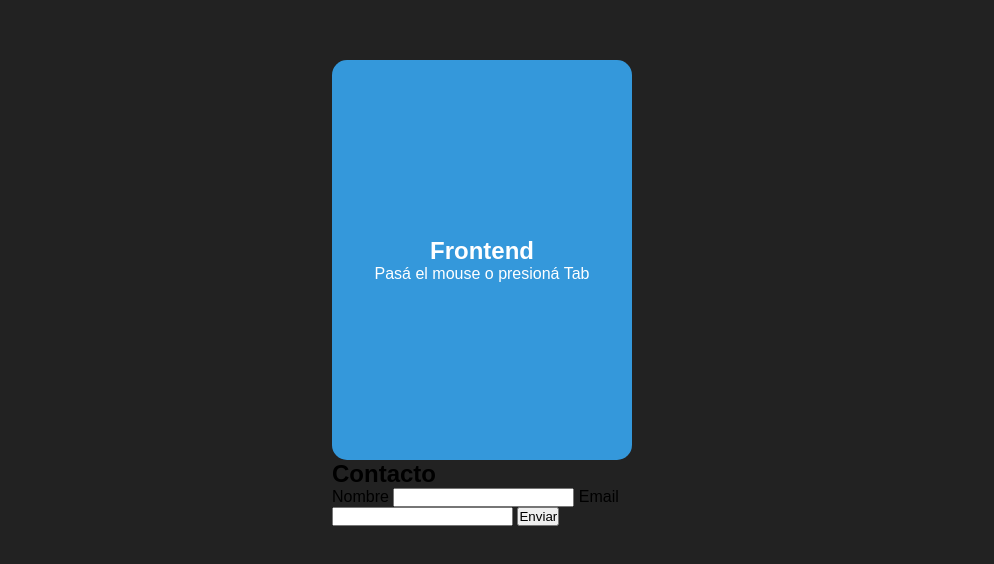
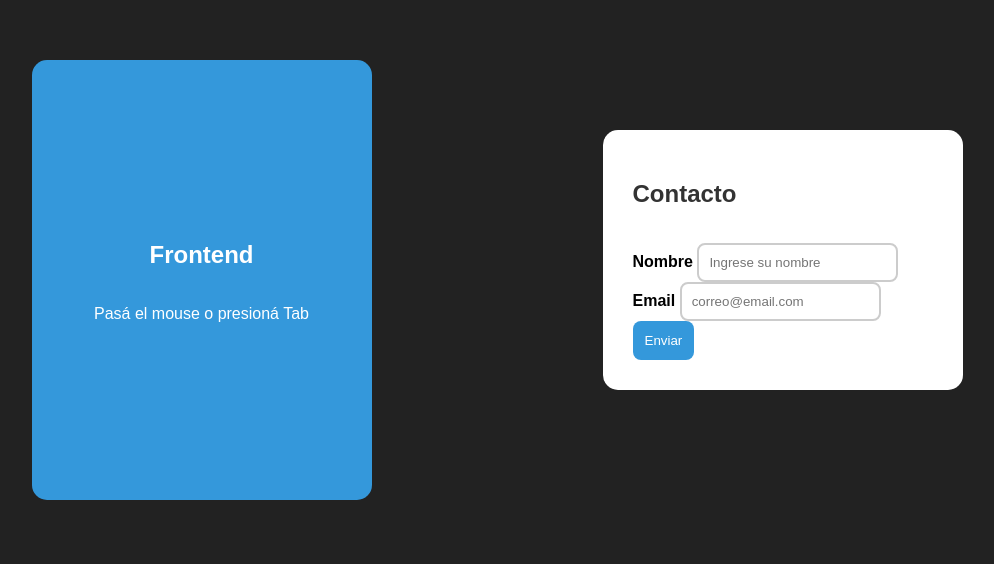
Before and after one commit to josuecalistro/M8-T1-3D-CSS, a website: page index.html in a window 1280 px wide. Shown: the part 140-704 px from the top of the page, without its empty margins (158-1152 px from the left). Drawn offline with Linux system fonts and the light colour scheme.

Commit message:
Mejora layout Grid y accesibilidad del formulario

```diff
--- a/index.html
+++ b/index.html
@@ -39,29 +39,59 @@
 
 <h2>Contacto</h2>
 
+
 <form>
+
 
 <label for="name">
 Nombre
 </label>
 
+
 <input
 id="name"
+name="name"
 type="text"
+placeholder="Ingrese su nombre"
 required
 minlength="3"
+aria-describedby="name-error"
 >
+
+
+<span
+class="error-message"
+id="name-error"
+aria-live="polite"
+>
+El nombre debe tener al menos 3 caracteres.
+</span>
+
 
 
 <label for="email">
 Email
 </label>
 
+
 <input
 id="email"
+name="email"
 type="email"
+placeholder="correo@email.com"
 required
+aria-describedby="email-error"
 >
+
+
+<span
+class="error-message"
+id="email-error"
+aria-live="polite"
+>
+Ingrese un email válido.
+</span>
+
 
 
 <button type="submit">
@@ -71,6 +101,7 @@
 
 </form>
 
+
 </section>
 
 
--- a/scss/_card.scss
+++ b/scss/_card.scss
@@ -4,19 +4,18 @@
 .card {
 
 
-width:variables.$card-width;
+    width: variables.$card-width;
 
-height:variables.$card-height;
-
-position:relative;
+    height: variables.$card-height;
 
 
-transform-style:preserve-3d;
+    position: relative;
 
 
-transition:
-variables.$transition;
+    transform-style: preserve-3d;
 
+
+    transition: transform variables.$transition;
 
 
     cursor:pointer;
@@ -24,9 +23,14 @@ cursor:pointer;
 
 
     &:hover,
-&:focus {
+    &:focus-visible {
 
-    transform:rotateY(180deg);
+
+        transform: rotateY(180deg);
+
+
+        outline:none;
+
 
     }
 
@@ -38,26 +42,29 @@ cursor:pointer;
 
         position:absolute;
 
+
         width:100%;
+
 
         height:100%;
 
 
         display:flex;
 
+
         flex-direction:column;
 
+
         justify-content:center;
+
 
         align-items:center;
 
 
-border-radius:
-variables.$radius;
+        border-radius:variables.$border-radius;
 
 
-color:
-variables.$text-color;
+        color:variables.$white;
 
 
         backface-visibility:hidden;
@@ -66,14 +73,18 @@ backface-visibility:hidden;
         text-align:center;
 
 
+        padding:20px;
+
+
     }
 
 
 
     &__front {
 
-background:
-variables.$primary-color;
+
+        background:variables.$primary-color;
+
 
     }
 
@@ -81,12 +92,12 @@ variables.$primary-color;
 
     &__back {
 
-background:
-variables.$secondary-color;
+
+        background:variables.$secondary-color;
 
 
-transform:
-rotateY(180deg);
+        transform:rotateY(180deg);
+
 
     }
 
@@ -97,10 +108,10 @@ rotateY(180deg);
 
         width:250px;
 
+
         height:350px;
 
 
     }
 
-
 }
--- a/scss/_form.scss
+++ b/scss/_form.scss
@@ -4,19 +4,45 @@
 .form {
 
 
-background:white;
+    background:variables.$white;
 
-padding:20px;
 
-border-radius:10px;
+    padding:30px;
+
+
+    border-radius:variables.$border-radius;
+
+
+    width:300px;
 
 
     display:flex;
 
+
     flex-direction:column;
 
 
-gap:10px;
+    gap:15px;
+
+
+
+    h2 {
+
+
+        color:variables.$text-color;
+
+
+    }
+
+
+
+    label {
+
+
+        font-weight:bold;
+
+
+    }
 
 
 
@@ -29,20 +55,63 @@ padding:10px;
         border:2px solid #ccc;
 
 
-&:valid {
+        border-radius:8px;
 
-border-color:green;
+
+
+        &:focus {
+
+
+            outline:3px solid variables.$primary-color;
+
 
         }
 
 
 
-&:invalid {
+        &:invalid:not(:placeholder-shown){
 
-border-color:red;
+
+            border-color:variables.$error-color;
+
 
         }
 
+
+
+        &:valid {
+
+
+            border-color:variables.$success-color;
+
+
+        }
+
+
+    }
+
+
+
+    .error-message {
+
+
+        color:variables.$error-color;
+
+
+        font-size:.85rem;
+
+
+        display:none;
+
+
+    }
+
+
+
+    input:invalid:not(:placeholder-shown) + .error-message {
+
+
+        display:block;
 
 
     }
@@ -52,26 +121,38 @@ border-color:red;
     button {
 
 
-padding:10px;
+        padding:12px;
+
 
         background:variables.$primary-color;
 
-color:white;
+
+        color:variables.$white;
+
 
         border:none;
+
+
+        border-radius:8px;
+
 
         cursor:pointer;
 
 
+
         &:hover,
-&:focus {
+        &:focus-visible {
+
 
             opacity:.8;
+
+
+            outline:3px solid variables.$white;
+
+
+        }
 
     }
 
 
 }
-
-
-}
--- a/scss/_layout.scss
+++ b/scss/_layout.scss
@@ -0,0 +1,68 @@
+@use "variables";
+
+
+body {
+
+    min-height: 100vh;
+
+    margin: 0;
+
+    display: grid;
+
+    place-items: center;
+
+    background-color: variables.$background-color;
+
+    font-family: Arial, sans-serif;
+
+}
+
+
+
+.container {
+
+
+    width: 90%;
+
+
+    max-width: 1200px;
+
+
+    display: grid;
+
+
+    grid-template-columns: repeat(2, minmax(300px, 1fr));
+
+
+    gap: 50px;
+
+
+    align-items: center;
+
+
+    justify-items: center;
+
+
+
+    @media(max-width: 900px) {
+
+
+        grid-template-columns: 1fr;
+
+
+        gap: 30px;
+
+
+    }
+
+
+
+    @media(max-width:500px){
+
+
+        width:95%;
+
+
+    }
+
+}
--- a/scss/_variables.scss
+++ b/scss/_variables.scss
@@ -2,12 +2,15 @@ $primary-color: #3498db;
 $secondary-color: #e74c3c;
 
 $background-color: #222;
+$white: #ffffff;
+$text-color: #333;
 
-$text-color: white;
+$success-color: #27ae60;
+$error-color: #c0392b;
 
 $card-width: 300px;
 $card-height: 400px;
 
-$radius: 15px;
+$border-radius: 15px;
 
 $transition: 0.8s ease;
```
Also changed, not shown: css/styles.css, 1 other file. Lines whose indentation alone changed are shown as unchanged.
